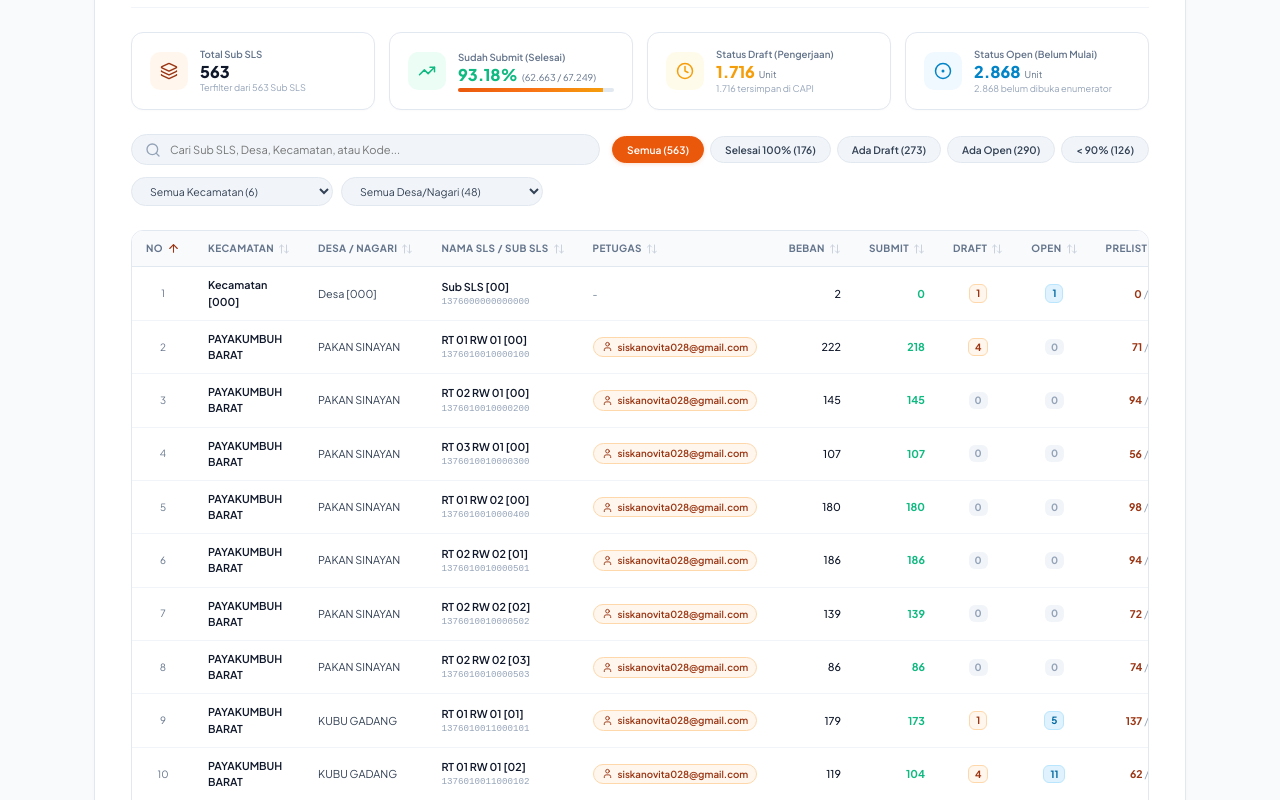
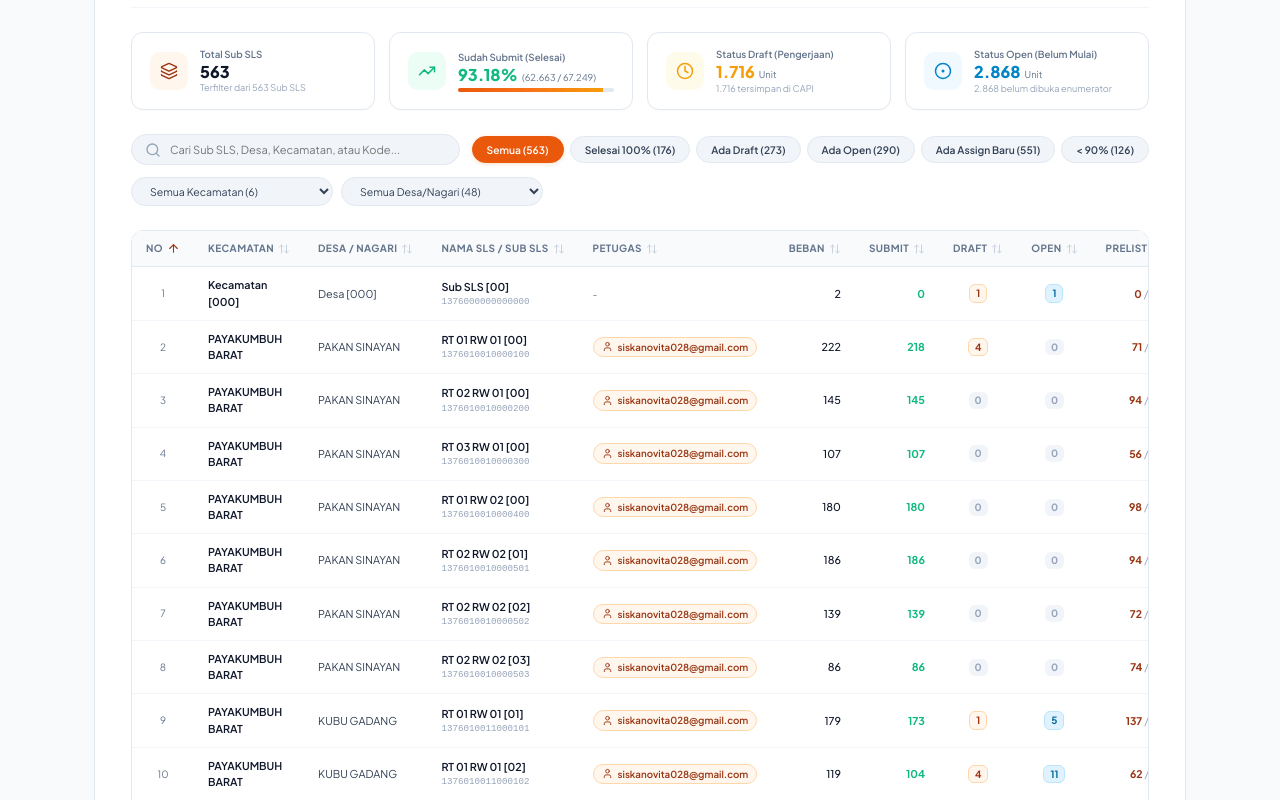
Before and after one commit to anugerahsurya/SupervisiKabkot1300, a React (Vite) app: page / in a window 1280 px wide. Shown: the part 880-1680 px from the top of the page. Built offline with nearby package versions, Linux system fonts and the light colour scheme.

Commit message:
feat: tambahkan kolom Assign Baru dan tombol filter Ada Assign Baru pada tabel Sub SLS

```diff
--- a/src/components/PrelistTableSection.jsx
+++ b/src/components/PrelistTableSection.jsx
@@ -106,19 +106,22 @@ export default function PrelistTableSection({
     let cDraft = 0;
     let cOpen = 0;
     let cLt90 = 0;
+    let cAB = 0;
 
     normalizedData.forEach(d => {
       const pct = (d.totPct !== undefined && d.totPct !== null) ? Number(d.totPct) * 100 : 0;
       const draft = Number(d.totDraft || 0);
       const open = Number(d.totOpen || 0);
+      const abTot = Number(d.totAbTot || d.abTot || 0);
 
       if (pct >= 100) c100++;
       if (draft > 0) cDraft++;
       if (open > 0) cOpen++;
       if (pct < 90) cLt90++;
+      if (abTot > 0) cAB++;
     });
 
-    return { cAll, c100, cDraft, cOpen, cLt90 };
+    return { cAll, c100, cDraft, cOpen, cLt90, cAB };
   }, [normalizedData]);
 
   // 3. Filter data
@@ -146,10 +149,12 @@ export default function PrelistTableSection({
       const pct = (item.totPct || 0) * 100;
       const draft = Number(item.totDraft || 0);
       const open = Number(item.totOpen || 0);
+      const abTot = Number(item.totAbTot || item.abTot || 0);
 
       if (statusFilter === '100' && pct < 100) return false;
       if (statusFilter === 'DRAFT' && draft === 0) return false;
       if (statusFilter === 'OPEN' && open === 0) return false;
+      if (statusFilter === 'AB' && abTot === 0) return false;
       if (statusFilter === '90-99' && (pct < 90 || pct >= 100)) return false;
       if (statusFilter === 'LT90' && pct >= 90) return false;
       if (statusFilter === '75-89' && (pct < 75 || pct >= 90)) return false;
@@ -437,6 +442,14 @@ export default function PrelistTableSection({
           </button>
           <button
             type="button"
+            className={`status-filter-pill ${statusFilter === 'AB' ? 'active' : ''}`}
+            onClick={() => { setStatusFilter('AB'); setCurrentPage(1); }}
+            title="Tampilkan hanya Sub SLS yang memiliki Assignment Baru (AB)"
+          >
+            Ada Assign Baru ({statusCounts.cAB})
+          </button>
+          <button
+            type="button"
             className={`status-filter-pill ${statusFilter === 'LT90' ? 'active' : ''}`}
             onClick={() => { setStatusFilter('LT90'); setCurrentPage(1); }}
           >
@@ -547,6 +560,12 @@ export default function PrelistTableSection({
                   {renderSortIcon('prelistUsahaSub')}
                 </div>
               </th>
+              <th onClick={() => handleSort('totAbTot')} className="sortable-th text-center" title="Urutkan berdasarkan Total Assignment Baru (Beban / Submit)">
+                <div className="th-content justify-center">
+                  <span>Assign Baru</span>
+                  {renderSortIcon('totAbTot')}
+                </div>
+              </th>
               <th onClick={() => handleSort('totPct')} className="sortable-th text-center" title="Urutkan berdasarkan Persentase Capaian">
                 <div className="th-content justify-center">
                   <span>% Capaian</span>
@@ -568,6 +587,8 @@ export default function PrelistTableSection({
                 const globalIdx = (currentPage - 1) * PAGE_SIZE + idx + 1;
                 const draft = Number(row.totDraft || 0);
                 const open = Number(row.totOpen || 0);
+                const abTot = Number(row.totAbTot || row.abTot || 0);
+                const abSub = Number(row.totAbSub || row.abSub || 0);
 
                 return (
                   <tr key={row.kdSubSls || globalIdx} className="table-data-row">
@@ -630,6 +651,17 @@ export default function PrelistTableSection({
                       </div>
                     </td>
                     <td className="text-center">
+                      {abTot > 0 ? (
+                        <div className="fraction-cell ab-fraction-cell" title={`Assignment Baru: ${abSub} submit dari ${abTot} beban`}>
+                          <span className="fraction-sub font-semibold" style={{ color: '#7c3aed' }}>{abSub}</span>
+                          <span className="fraction-div">/</span>
+                          <span className="fraction-tot font-bold">{abTot}</span>
+                        </div>
+                      ) : (
+                        <span className="text-muted font-sm">-</span>
+                      )}
+                    </td>
+                    <td className="text-center">
                       {renderCapaianBadge(row.totPct)}
                     </td>
                     <td className="text-center">
@@ -656,7 +688,7 @@ export default function PrelistTableSection({
               })
             ) : (
               <tr>
-                <td colSpan="14" className="empty-table-cell">
+                <td colSpan="15" className="empty-table-cell">
                   <div className="empty-table-state">
                     <AlertCircle size={32} className="text-muted" />
                     <p className="empty-text">Tidak ada data Sub SLS yang sesuai dengan kriteria filter atau pencarian.</p>
```
